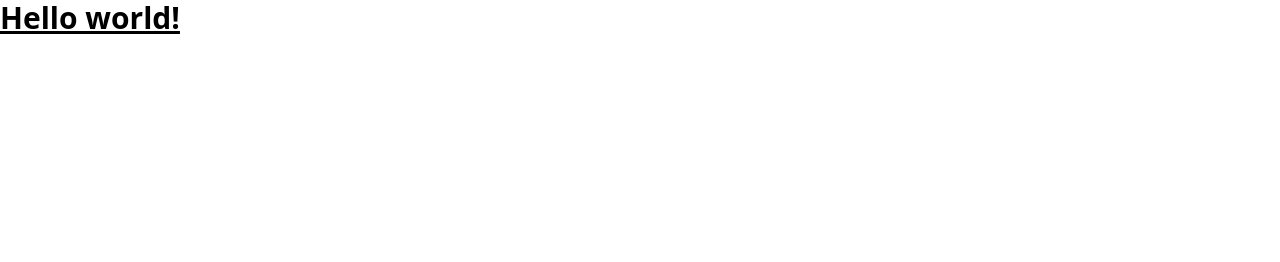
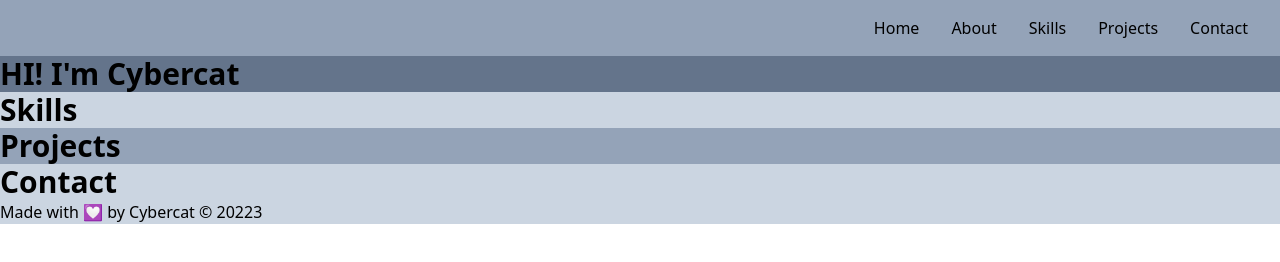
Before and after one commit to MaiteAE/myfinalproject, a website: page src/index.html in a window 1280 px wide. Drawn offline with Linux system fonts and the light colour scheme.

Commit message:
inicio distribucion de secciones

```diff
--- a/src/index.html
+++ b/src/index.html
@@ -1,17 +1,39 @@
 <!DOCTYPE html>
 <html lang="en">
-<head>
-    <meta charset="UTF-8">
-    <meta name="viewport" content="width=device-width, initial-scale=1.0">
-    <link href="/dist/output.css" rel="stylesheet">
-    <link rel="stylesheet" href="index.css">
+  <head>
+    <meta charset="UTF-8" />
+    <meta name="viewport" content="width=device-width, initial-scale=1.0" />
+    <link href="/dist/output.css" rel="stylesheet" />
+    <link rel="stylesheet" href="index.css" />
     <title>Final Project</title>
-</head>
-<body>
-    <h1 class="text-3xl font-bold underline">
-        Hello world!
-      </h1>
+  </head>
+  <body>
+    <header class="bg-slate-400">
+      <nav>
+        <ul id="menu" class="flex flex-row justify-end p-4">
+          <li class="px-4">Home</li>
+          <li class="px-4">About</li>
+          <li class="px-4">Skills</li>
+          <li class="px-4">Projects</li>
+          <li class="px-4">Contact</li>
+        </ul>
+      </nav>
+    </header>
+    <main>
+      <h1 class="text-3xl font-bold bg-slate-500">HI! I'm Cybercat</h1>
+    <section id="skills">
+      <h2 class="bg-slate-300 text-3xl font-bold"> Skills </h2>
+    </section>
 
+    <section id="projects" class="bg-slate-400">
+      <h2 class=" text-3xl font-bold"> Projects </h2>
+    </section>
+    </main>
+
+    <footer id="contact" class="bg-slate-300">
+      <h2 class="text-3xl font-bold"> Contact </h2>
+      <caption>Made with 💟 by Cybercat © 20223 </caption>
+    </footer>
     <script src="index.js"></script>
-</body>
+  </body>
 </html>
```
Also changed, not shown: dist/output.css.
